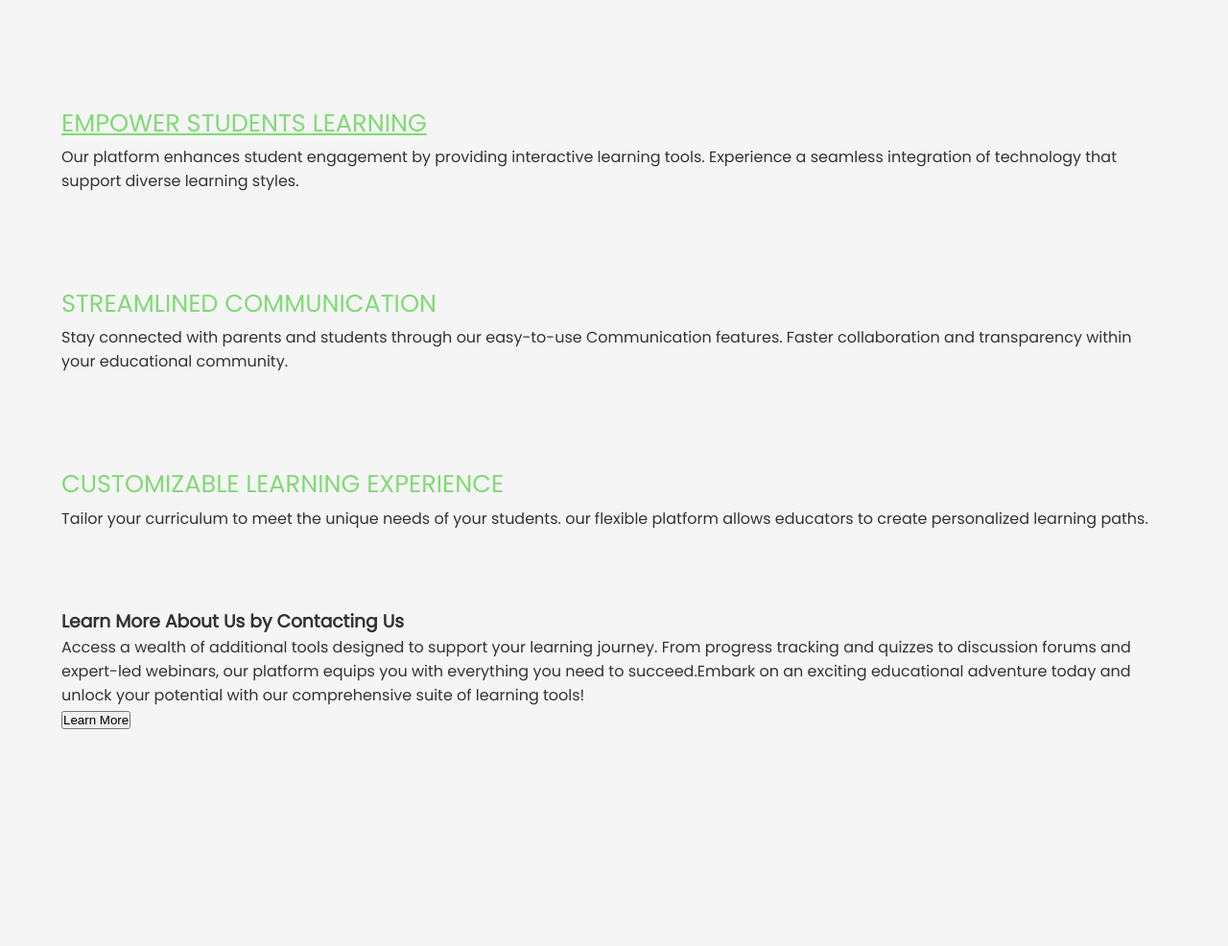
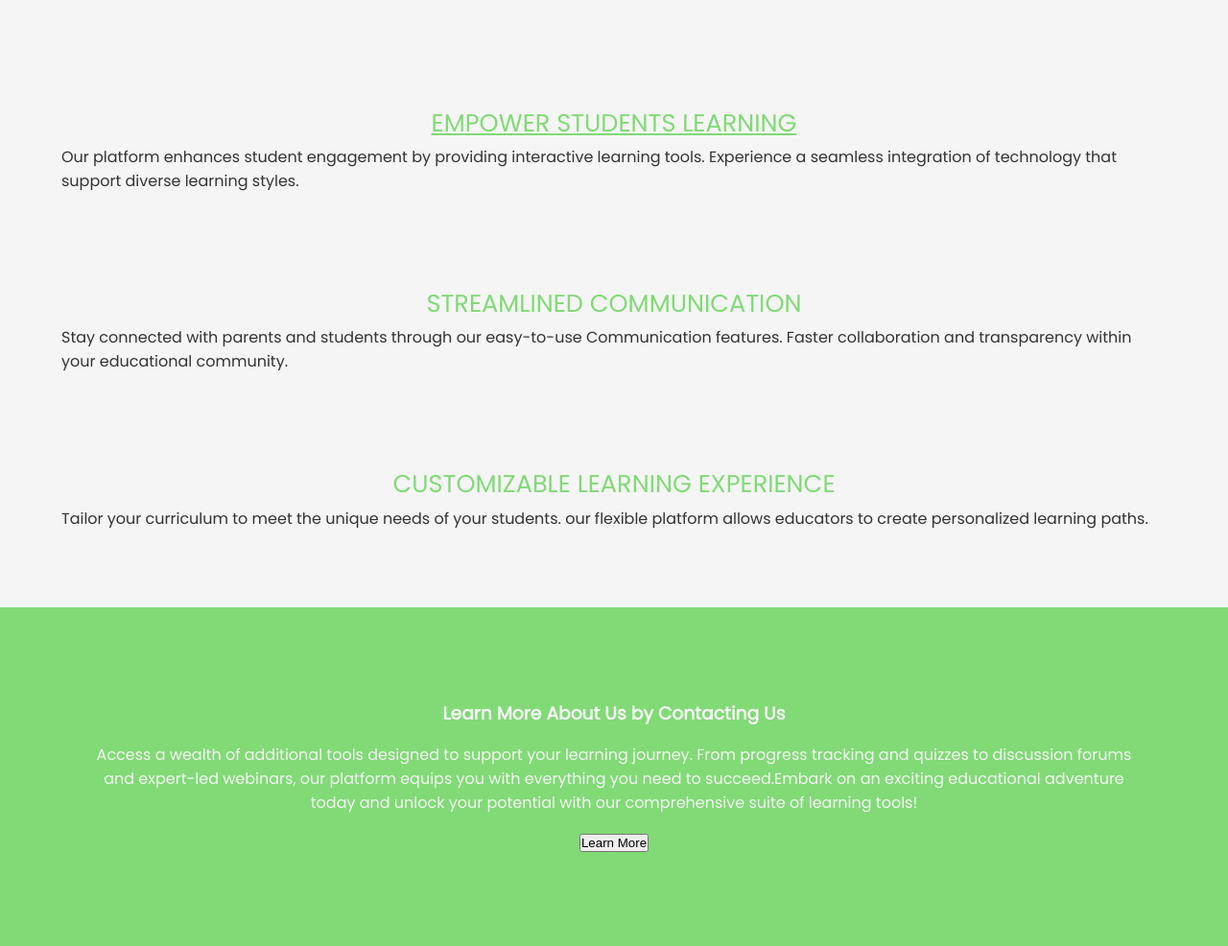
Before and after one commit to aaronBIOO/Website-Design, a plain HTML site: page index.html in a window 1280 px wide. Shown: the part 172-1158 px from the top of the page at 96% size. Before the commit the page ends 934 px from the top, so only its background shows below. Drawn offline with Linux system fonts and the light colour scheme; a web font is replaced by a local one.

Commit message:
changes to layout at the footer and main

```diff
--- a/index.html
+++ b/index.html
@@ -54,9 +54,10 @@
                 </div>
             </div>
         </section>
-
-            <!-- Call to action section -->
-        <section class="cta">
+    </main>
+    <footer>
+         <!-- Call to action section -->
+         <section class="cta">
             <h3 class="cta_title">Learn More About Us by Contacting Us</h3>
             <p class="cta_description">
                 Access a wealth of additional tools designed to support your learning journey.
@@ -67,9 +68,6 @@
             <button class="cta_button cta_button_primary">Learn More</button>
         </section>
 
-    </main>
-    <footer>
-
 
     </footer>
 
--- a/style.css
+++ b/style.css
@@ -19,6 +19,7 @@ main {
 /* hero */
 .hero {
     padding: 6rem;
+    text-align: center;
 }
 
 .hero_description {
@@ -32,12 +33,17 @@ main {
 /* feature */
 .feature {
     font-family: "Poppins", Arial, Times;
+    text-align: center;
 }
 
 .feature_item {
     padding: 1rem 0;
+    text-align: center;
+    margin-bottom: 4rem;
+}
+
+.feature_item p {
     text-align: left;
-    margin-bottom: 4rem;
 }
 
 .ESL {
@@ -55,3 +61,17 @@ main {
 .feature_title_selected {
     text-decoration: underline;
 }
+
+/* Call to action */
+
+.cta {
+    padding: 6rem;
+    background-color: #81da76;
+    color: whitesmoke;
+    text-align: center;
+}
+
+.cta_description {
+    padding: 1rem 0;
+    color: whitesmoke;
+}
```
